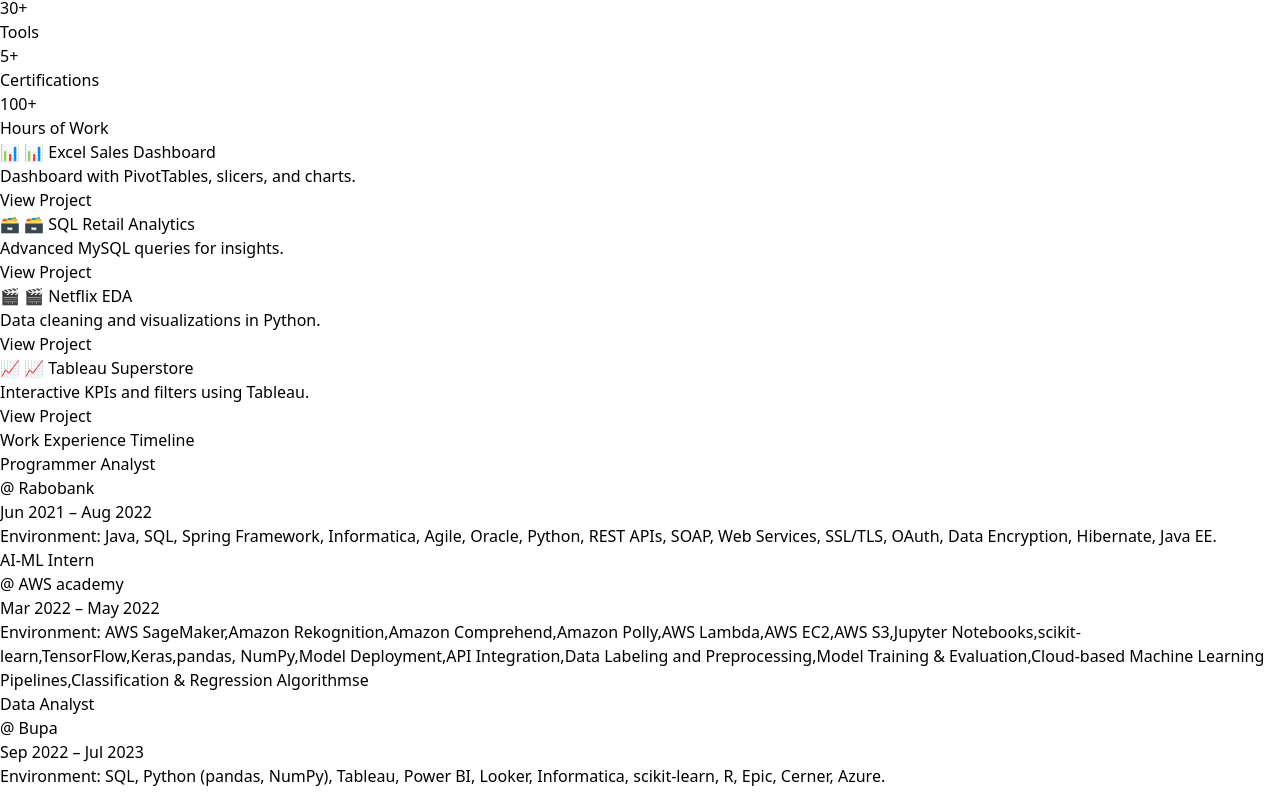
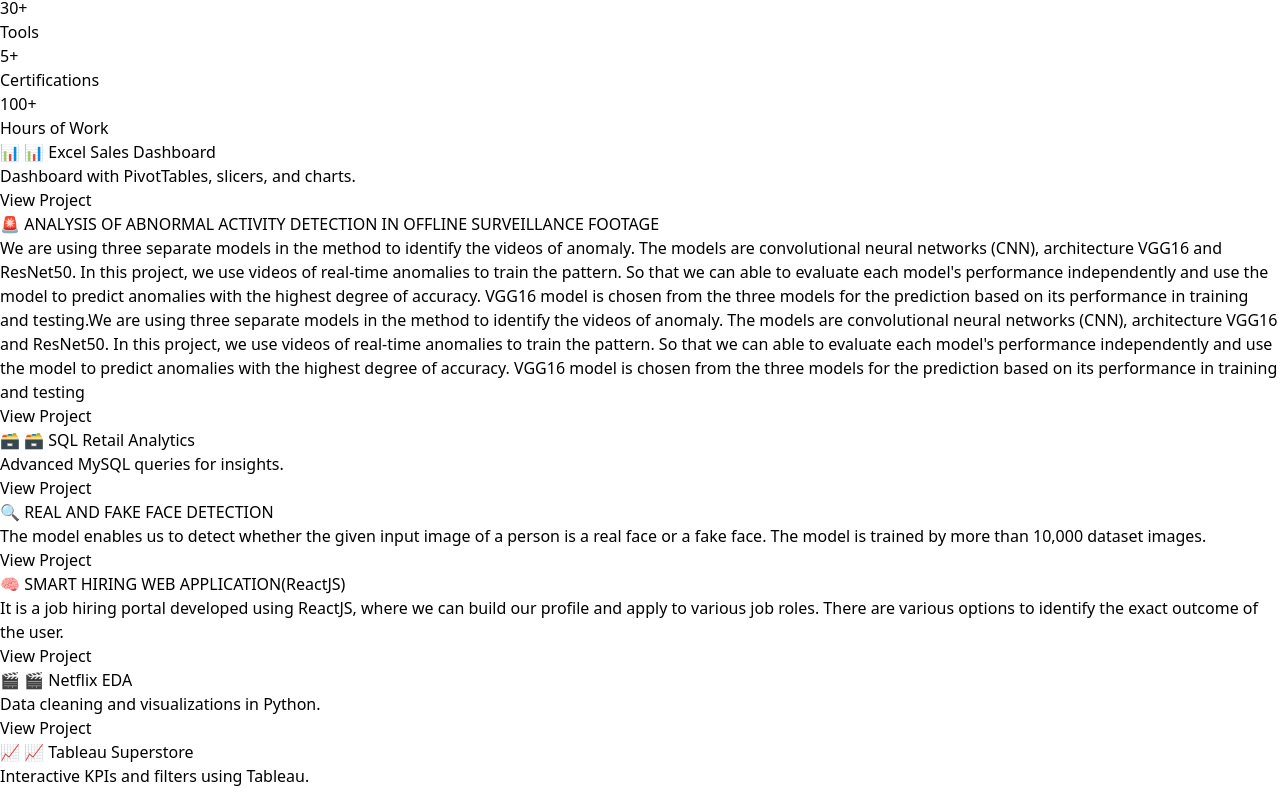
Before and after one commit to mani99sai12l/sai, a React (Vite) app: page / in a window 1280 px wide. Shown: the part 1498-2290 px from the top of the page. Built offline with nearby package versions, Linux system fonts and the light colour scheme.

Commit message:
Fix image path for GitHub Pages

```diff
--- a/src/Portfolio.jsx
+++ b/src/Portfolio.jsx
@@ -92,10 +92,28 @@
               emoji: "📊"
             },
             {
+              title: "ANALYSIS OF ABNORMAL ACTIVITY DETECTION IN OFFLINE SURVEILLANCE FOOTAGE",
+              desc: "We are using three separate models in the method to identify the videos of anomaly. The models are convolutional neural networks (CNN), architecture VGG16 and ResNet50. In this project, we use videos of real-time anomalies to train the pattern. So that we can able to evaluate each model's performance independently and use the model to predict anomalies with the highest degree of accuracy. VGG16 model is chosen from the three models for the prediction based on its performance in training and testing.We are using three separate models in the method to identify the videos of anomaly. The models are convolutional neural networks (CNN), architecture VGG16 and ResNet50. In this project, we use videos of real-time anomalies to train the pattern. So that we can able to evaluate each model's performance independently and use the model to predict anomalies with the highest degree of accuracy. VGG16 model is chosen from the three models for the prediction based on its performance in training and testing",
+              color: "from-purple-500 to-blue-500",
+              emoji: "🚨"
+            },
+            {
               title: "🗃️ SQL Retail Analytics",
               desc: "Advanced MySQL queries for insights.",
               color: "from-yellow-500 to-pink-500",
               emoji: "🗃️"
+            },
+            {
+              title: "REAL AND FAKE FACE DETECTION",
+              desc: "The model enables us to detect whether the given input image of a person is a real face or a fake face. The model is trained by more than 10,000 dataset images.",
+              color: "from-yellow-500 to-pink-500",
+              emoji: "🔍"
+            },
+            {
+              title: "SMART HIRING WEB APPLICATION(ReactJS)",
+              desc: "It is a job hiring portal developed using ReactJS, where we can build our profile and apply to various job roles. There are various options to identify the exact outcome of the user.",
+              color: "from-yellow-500 to-pink-500",
+              emoji: "🧠"
             },
             {
               title: "🎬 Netflix EDA",
@@ -108,6 +126,12 @@
               desc: "Interactive KPIs and filters using Tableau.",
               color: "from-blue-400 to-indigo-500",
               emoji: "📈"
+            },
+            {
+              title: "SELFIE CAPTURING BY DETECTING SMILE",
+              desc: "We can auto capture selfie by detecting smile. In addition to that feature we add photo capture, browsing option, filters, video option, watermark on image features in this project to make the interface user-friendly. The main idea is to develop and interface similar to the mobile camera in laptop.",
+              color: "from-yellow-500 to-pink-500",
+              emoji: "📹"
             },
           ].map((project, i) => (
             <div key={i} className={`bg-[#0e0e2e] rounded-2xl p-6 border border-cyan-300 shadow-2xl hover:scale-105 transition-transform duration-300 hover:shadow-[0_0_30px_5px_rgba(0,255,255,0.3)] relative overflow-hidden`}>
```
Also changed, not shown: 3 other files (tests, documents, lock files or other folders).
